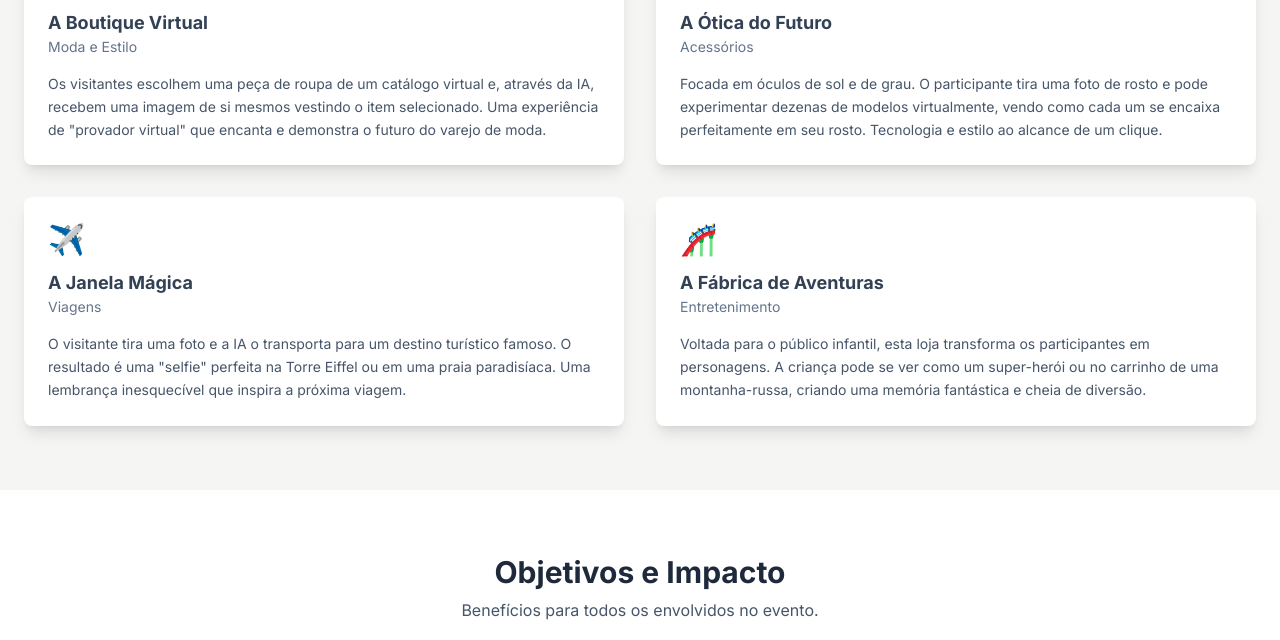
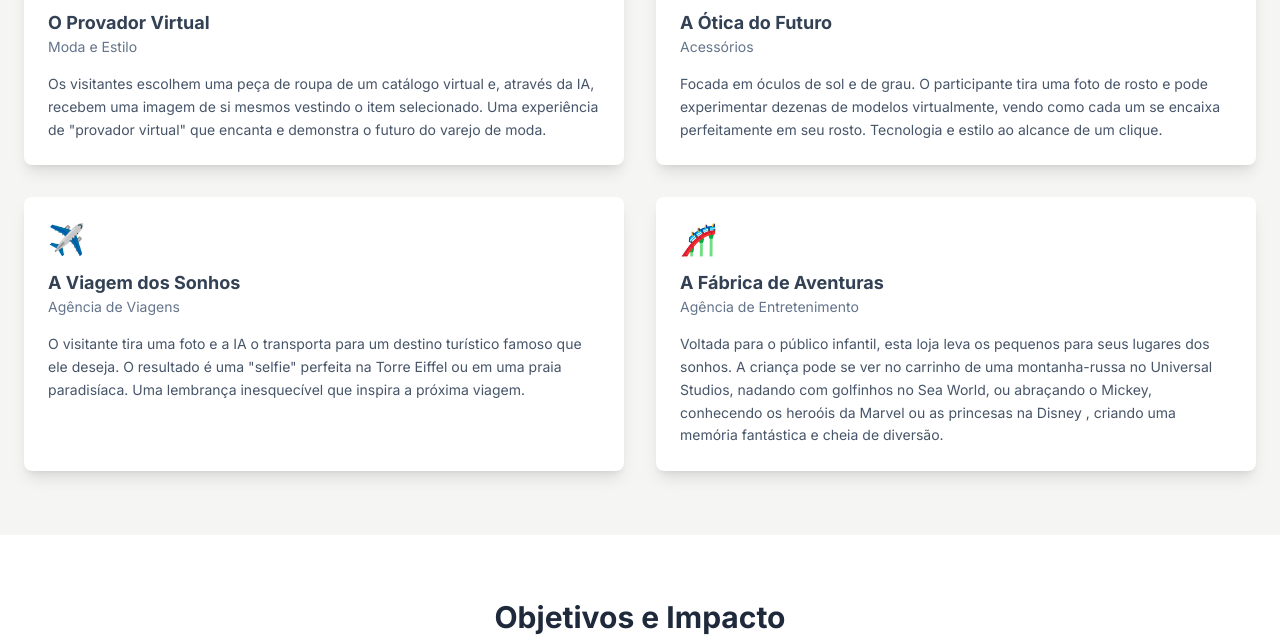
Before and after one commit to fphpitagoras/2502po, a website: page anhanguera-em-familias/shopping-do-futuro/index.html in a window 1280 px wide. Shown: the part 647-1287 px from the top of the page. Drawn offline with nearby package versions, Linux system fonts and the light colour scheme.

Commit message:
alterações na agencia de entreteninmento

```diff
--- a/anhanguera-em-familias/shopping-do-futuro/index.html
+++ b/anhanguera-em-familias/shopping-do-futuro/index.html
@@ -70,7 +70,7 @@
                 <div class="grid grid-cols-1 md:grid-cols-2 gap-8">
                     <div class="bg-white p-6 rounded-lg shadow-lg flex flex-col">
                         <div class="text-3xl mb-3">🛍️</div>
-                        <h4 class="font-bold text-lg">A Boutique Virtual</h4>
+                        <h4 class="font-bold text-lg">O Provador Virtual</h4>
                         <p class="text-sm text-slate-500 mb-4">Moda e Estilo</p>
                         <p class="text-slate-600 leading-relaxed text-sm flex-grow">Os visitantes escolhem uma peça de roupa de um catálogo virtual e, através da IA, recebem uma imagem de si mesmos vestindo o item selecionado. Uma experiência de "provador virtual" que encanta e demonstra o futuro do varejo de moda.</p>
                     </div>
@@ -82,15 +82,15 @@
                     </div>
                     <div class="bg-white p-6 rounded-lg shadow-lg flex flex-col">
                         <div class="text-3xl mb-3">✈️</div>
-                        <h4 class="font-bold text-lg">A Janela Mágica</h4>
-                        <p class="text-sm text-slate-500 mb-4">Viagens</p>
-                        <p class="text-slate-600 leading-relaxed text-sm flex-grow">O visitante tira uma foto e a IA o transporta para um destino turístico famoso. O resultado é uma "selfie" perfeita na Torre Eiffel ou em uma praia paradisíaca. Uma lembrança inesquecível que inspira a próxima viagem.</p>
+                        <h4 class="font-bold text-lg">A Viagem dos Sonhos</h4>
+                        <p class="text-sm text-slate-500 mb-4">Agência de Viagens</p>
+                        <p class="text-slate-600 leading-relaxed text-sm flex-grow">O visitante tira uma foto e a IA o transporta para um destino turístico famoso que ele deseja. O resultado é uma "selfie" perfeita na Torre Eiffel ou em uma praia paradisíaca. Uma lembrança inesquecível que inspira a próxima viagem.</p>
                     </div>
                     <div class="bg-white p-6 rounded-lg shadow-lg flex flex-col">
                         <div class="text-3xl mb-3">🎢</div>
                         <h4 class="font-bold text-lg">A Fábrica de Aventuras</h4>
-                        <p class="text-sm text-slate-500 mb-4">Entretenimento</p>
-                        <p class="text-slate-600 leading-relaxed text-sm flex-grow">Voltada para o público infantil, esta loja transforma os participantes em personagens. A criança pode se ver como um super-herói ou no carrinho de uma montanha-russa, criando uma memória fantástica e cheia de diversão.</p>
+                        <p class="text-sm text-slate-500 mb-4">Agência de Entretenimento</p>
+                        <p class="text-slate-600 leading-relaxed text-sm flex-grow">Voltada para o público infantil, esta loja leva os pequenos para seus lugares dos sonhos. A criança pode se ver no carrinho de uma montanha-russa no Universal Studios, nadando com golfinhos no Sea World, ou abraçando o Mickey, conhecendo os heroóis da Marvel ou as princesas na Disney , criando uma memória fantástica e cheia de diversão.</p>
                     </div>
                 </div>
             </div>
```
